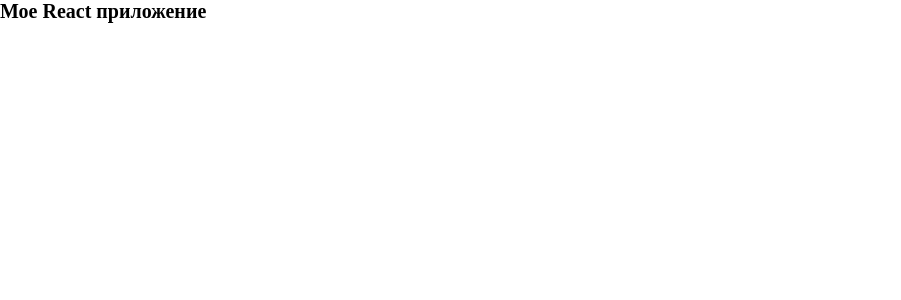
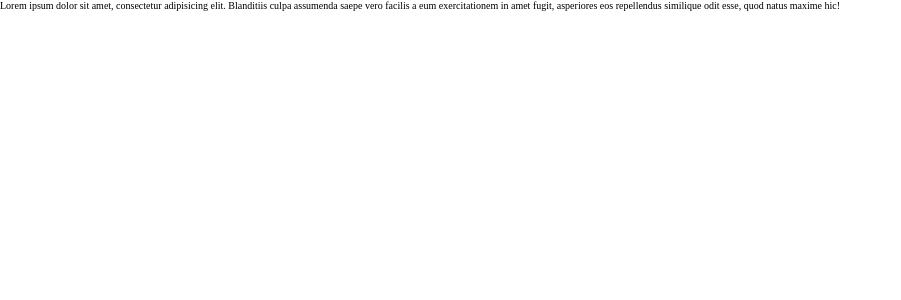
Before and after one commit to Leccon1/eternity-portfolio, a React (Vite) app: page / in a window 1280 px wide. Shown: the top 300 px of the page, without its empty margins (0-901 px from the left). Built offline with nearby package versions, Linux system fonts and the light colour scheme.

Commit message:
add sIntroFinished check to display content

```diff
--- a/src/App.jsx
+++ b/src/App.jsx
@@ -1,9 +1,24 @@
+import { useState } from 'react'
+
+import Intro from './components/Intro/Intro'
+
 const App = () => {
+  const [isIntroFinished, setIsIntroFinished] = useState(false)
+
   return (
-    <div className="app">
-      <h1>Мое React приложение</h1>
-      {/* Сюда перенесете вашу существующую логику */}
-    </div>
+    <>
+      {!isIntroFinished && <Intro onFinish={() => setIsIntroFinished(true)} />}
+
+      {isIntroFinished && (
+        <div className="content">
+          <p>
+            Lorem ipsum dolor sit amet, consectetur adipisicing elit. Blanditiis culpa assumenda
+            saepe vero facilis a eum exercitationem in amet fugit, asperiores eos repellendus
+            similique odit esse, quod natus maxime hic!
+          </p>
+        </div>
+      )}
+    </>
   )
 }
 
```
